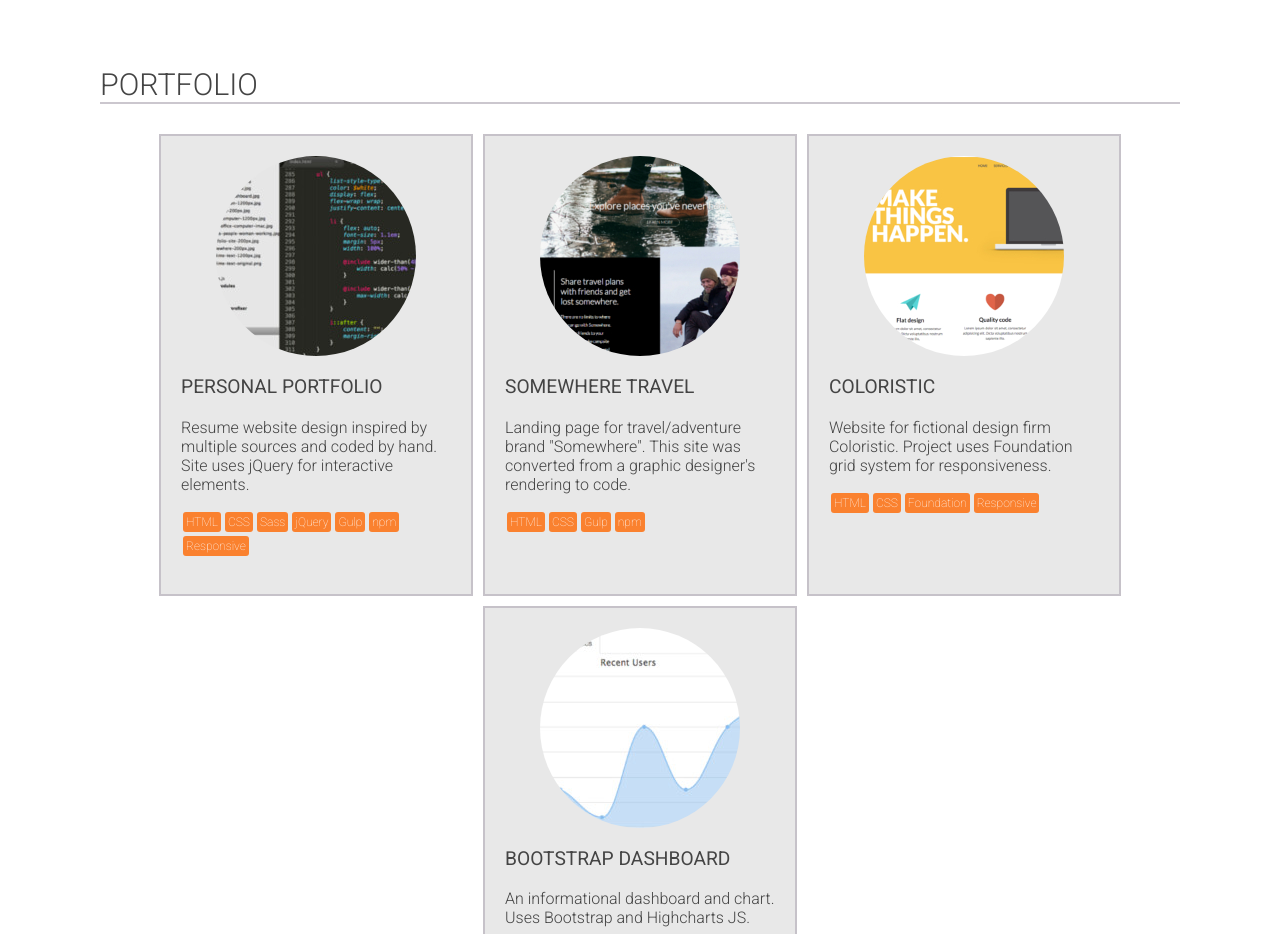
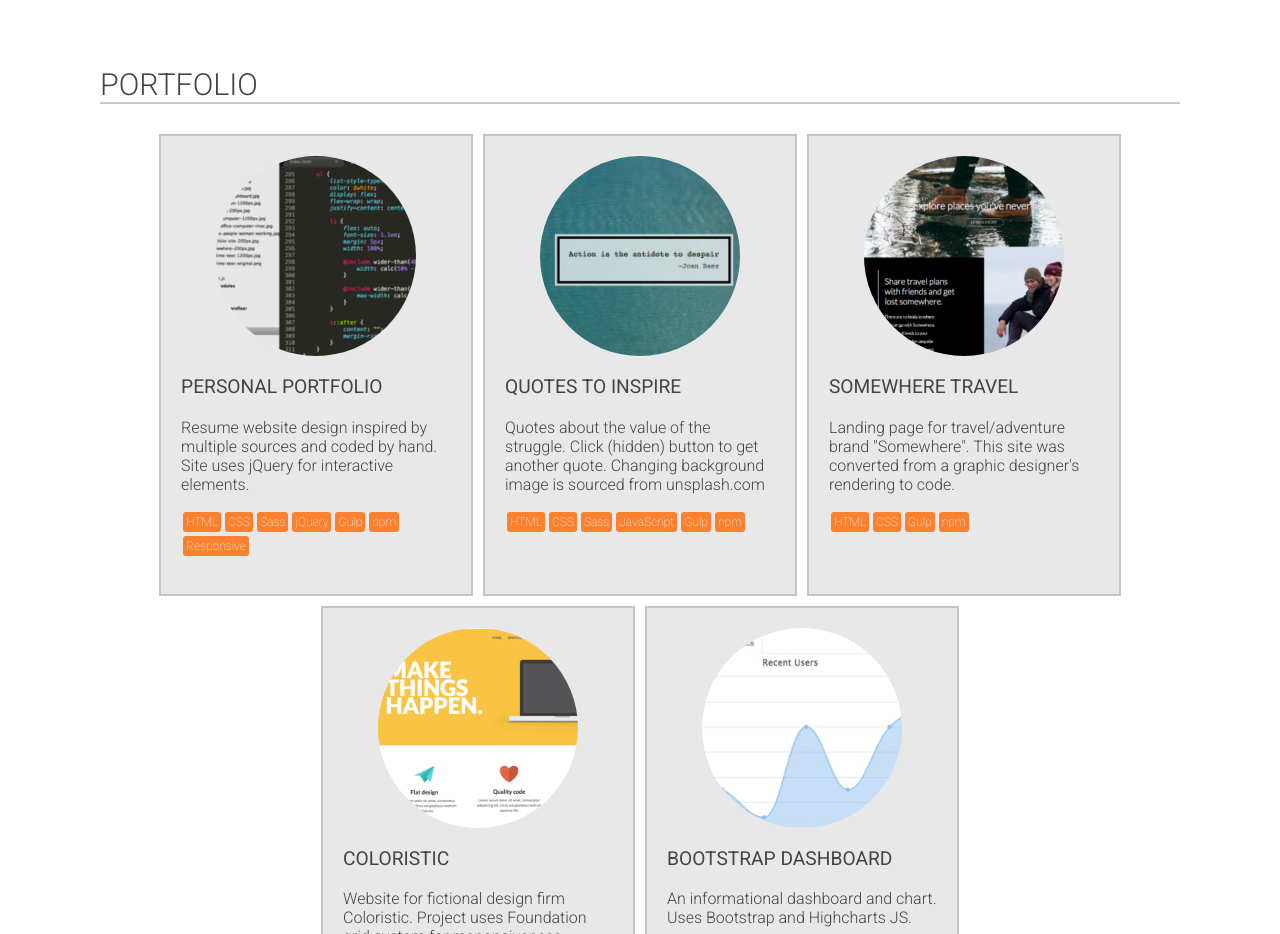
Before and after one commit to adamgonzls/personal-sitev2, a website: page index.html in a window 1280 px wide. Shown: the part 1380-2314 px from the top of the page. Drawn offline with nearby package versions, Linux system fonts and the light colour scheme.

Commit message:
add another project tile

```diff
--- a/index.html
+++ b/index.html
@@ -120,7 +120,7 @@
 				<h2>Portfolio</h2>
 				<div class="projects">
 					<div class="project-tile">
-						<a href="https://github.com/adamgonzls/personal-sitev2" target="_blank"><img class="project-image" src="./images/portfolio-site-200px.jpg" alt="image of project in a circle to left"></a>
+						<a href="https://github.com/adamgonzls/personal-sitev2" target="_blank"><img class="project-image" src="./images/portfolio-site-200px.jpg" alt="sublime text screenshot"></a>
 						<div class="project-info">
 							<h3>Personal Portfolio</h3>
 							<p>Resume website design inspired by multiple sources and coded by hand. Site uses jQuery for interactive elements.</p>
@@ -136,7 +136,22 @@
 						</div>
 					</div>
 					<div class="project-tile">
-						<a href="http://adamgonzls.github.io/somewhere-landing-page/" target="_blank"><img class="project-image" src="./images/somewhere-200px.jpg" alt="image of project in a circle to left"></a>
+						<a href="http://adamgonzls.github.io/random-quote-generator/" target="_blank"><img class="project-image" src="./images/inspirational-quotes-200px.jpg" alt="random quote generator screenshot"></a>
+						<div class="project-info">
+							<h3>Quotes to Inspire</h3>
+							<p>Quotes about the value of the struggle. Click (hidden) button to get another quote. Changing background image is sourced from unsplash.com</p>
+							<ul class="technology-used">
+								<li>HTML</li>
+								<li>CSS</li>
+								<li>Sass</li>
+								<li>JavaScript</li>
+								<li>Gulp</li>
+								<li>npm</li>
+							</ul>
+						</div>
+					</div>
+					<div class="project-tile">
+						<a href="http://adamgonzls.github.io/somewhere-landing-page/" target="_blank"><img class="project-image" src="./images/somewhere-200px.jpg" alt="Somewhere Travel screenshot"></a>
 						<div class="project-info">
 							<h3>Somewhere Travel</h3>
 							<p>Landing page for travel/adventure brand "Somewhere". This site was converted from a graphic designer's rendering to code.</p>
@@ -149,7 +164,7 @@
 						</div>
 					</div>
 					<div class="project-tile">
-						<a href="http://adamgonzls.github.io/coloristic/" target="_blank"><img class="project-image" src="./images/coloristic-200px.jpg" alt="image of project in a circle to left"></a>
+						<a href="http://adamgonzls.github.io/coloristic/" target="_blank"><img class="project-image" src="./images/coloristic-200px.jpg" alt="Coloristic site screenshot"></a>
 						<div class="project-info">
 							<h3>Coloristic</h3>
 							<p>Website for fictional design firm Coloristic. Project uses Foundation grid system for responsiveness.</p>
@@ -162,7 +177,7 @@
 						</div>
 					</div>
 					<div class="project-tile">
-						<a href="http://adamgonzls.github.io/bootstrap-dashboard/" target="_blank"><img class="project-image" src="./images/bootstrap-dashboard.jpg" alt="image of project in a circle to left"></a>
+						<a href="http://adamgonzls.github.io/bootstrap-dashboard/" target="_blank"><img class="project-image" src="./images/bootstrap-dashboard.jpg" alt="Dashboard screenshot"></a>
 						<div class="project-info">
 							<h3>Bootstrap Dashboard</h3>
 							<p>An informational dashboard and chart. Uses Bootstrap and Highcharts JS.</p>
```
